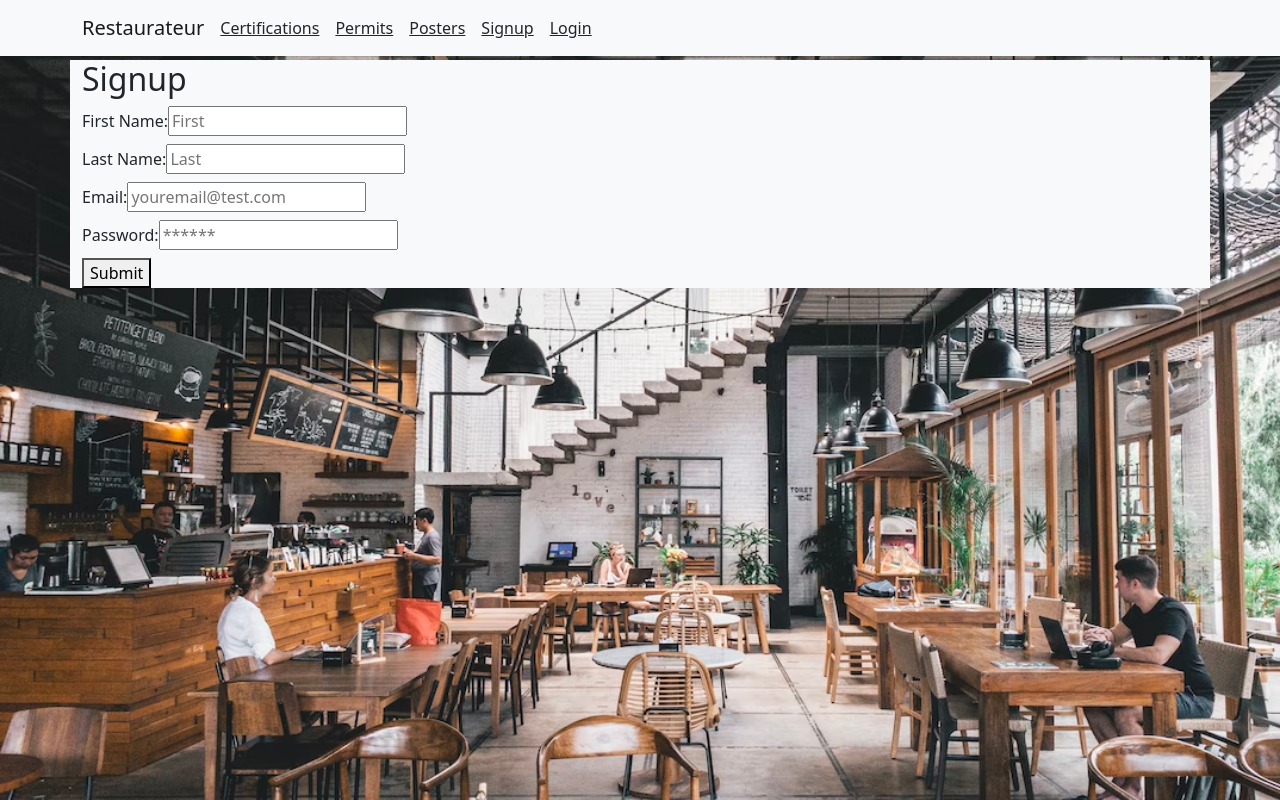
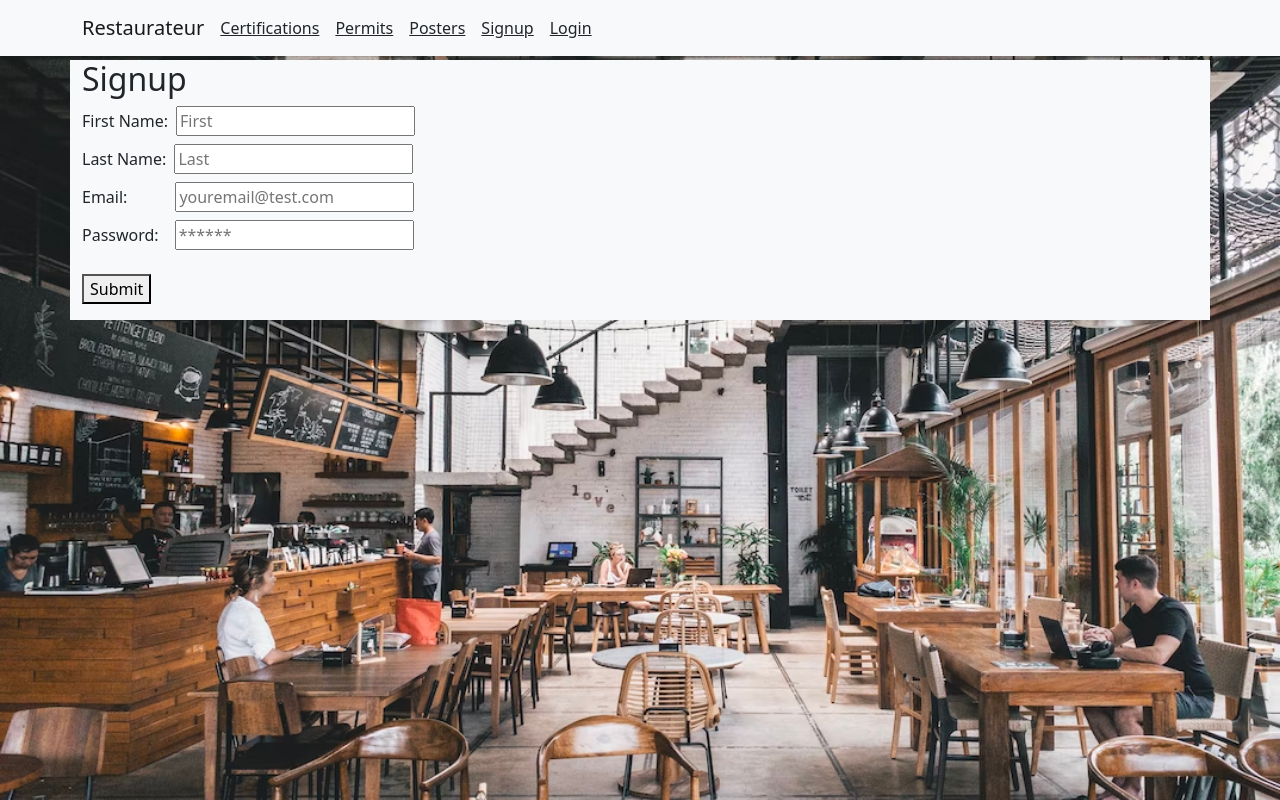
Before and after one commit to Muzan67/restaurateur, a React (Create React App) app in the folder my-app/: page /signup in a window 1280 px wide. Built offline with nearby package versions, Linux system fonts and the light colour scheme.

Commit message:
login & signup spacing

```diff
--- a/my-app/src/pages/Login.js
+++ b/my-app/src/pages/Login.js
@@ -36,7 +36,7 @@ function Login(props) {
       <h2>Login</h2>
       <form>
         <div className="flex-row space-between my-2">
-          <label htmlFor="email">Email address:</label>
+          <label className="pe-5" htmlFor="email">Email:</label>
           <input
             placeholder="youremail@test.com"
             name="email"
@@ -45,7 +45,7 @@ function Login(props) {
           />
         </div>
         <div className="flex-row space-between my-2">
-          <label htmlFor="pwd">Password:</label>
+          <label className="pe-3" htmlFor="pwd">Password:</label>
           <input
             placeholder="******"
             name="password"
@@ -58,7 +58,7 @@ function Login(props) {
             <p className="error-text">The provided credentials are incorrect</p>
           </div>
         ) : null} */}
-        <div className="flex-row flex-end">
+        <div className="flex-row flex-end py-3">
           <button type="submit">Submit</button>
         </div>
       </form>
--- a/my-app/src/pages/Signup.js
+++ b/my-app/src/pages/Signup.js
@@ -37,7 +37,7 @@ function Signup(props) {
       <h2>Signup</h2>
       <form>
         <div className="flex-row space-between my-2">
-          <label htmlFor="firstName">First Name:</label>
+          <label className="pe-2" htmlFor="firstName">First Name:</label>
           <input
             placeholder="First"
             name="firstName"
@@ -46,7 +46,7 @@ function Signup(props) {
           />
         </div>
         <div className="flex-row space-between my-2">
-          <label htmlFor="lastName">Last Name:</label>
+          <label className="pe-2" htmlFor="lastName">Last Name:</label>
           <input
             placeholder="Last"
             name="lastName"
@@ -55,7 +55,7 @@ function Signup(props) {
           />
         </div>
         <div className="flex-row space-between my-2">
-          <label htmlFor="email">Email:</label>
+          <label className="pe-5" htmlFor="email">Email:</label>
           <input
             placeholder="youremail@test.com"
             name="email"
@@ -64,7 +64,7 @@ function Signup(props) {
           />
         </div>
         <div className="flex-row space-between my-2">
-          <label htmlFor="pwd">Password:</label>
+          <label className="pe-3" htmlFor="pwd">Password:</label>
           <input
             placeholder="******"
             name="password"
@@ -72,7 +72,7 @@ function Signup(props) {
             id="pwd"
           />
         </div>
-        <div className="flex-row flex-end">
+        <div className="flex-row flex-end py-3 ">
           <button type="submit">Submit</button>
         </div>
       </form>
```
Also changed, not shown: 1 other file (tests, documents, lock files or other folders).
